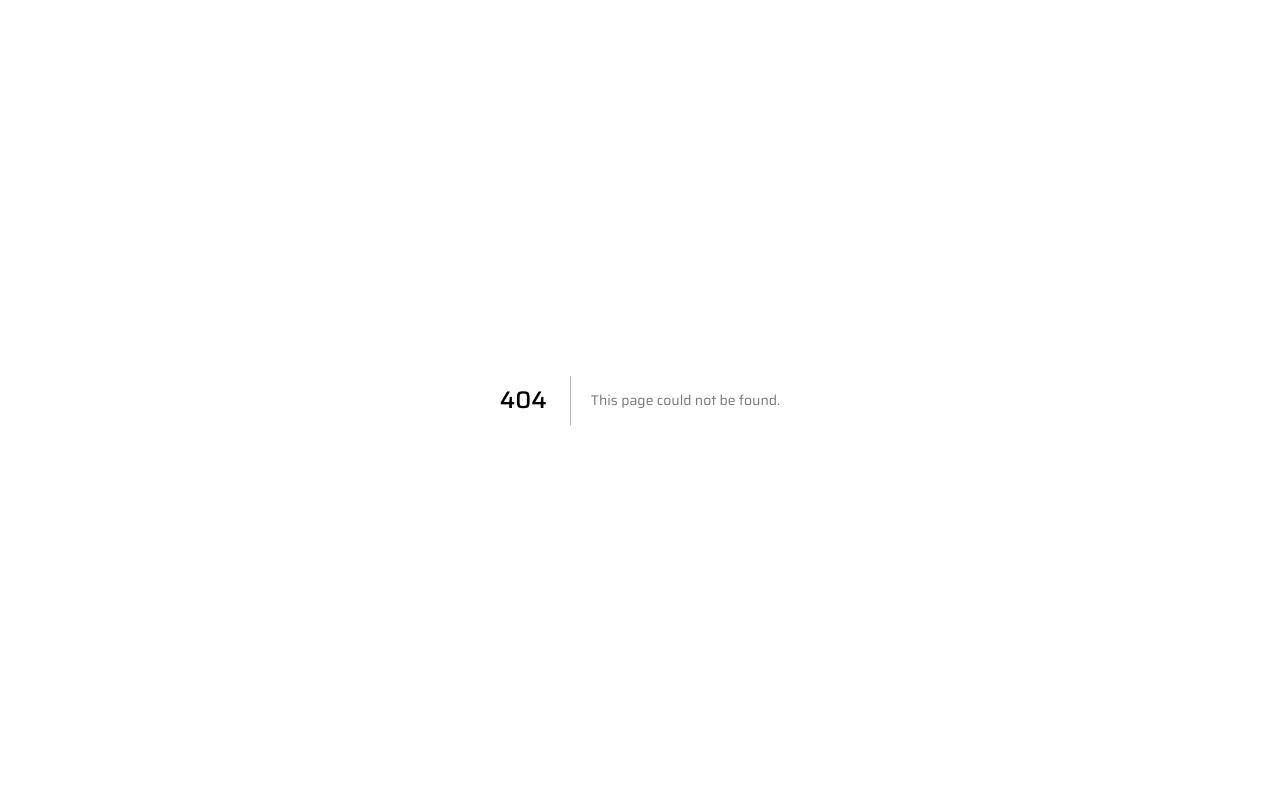
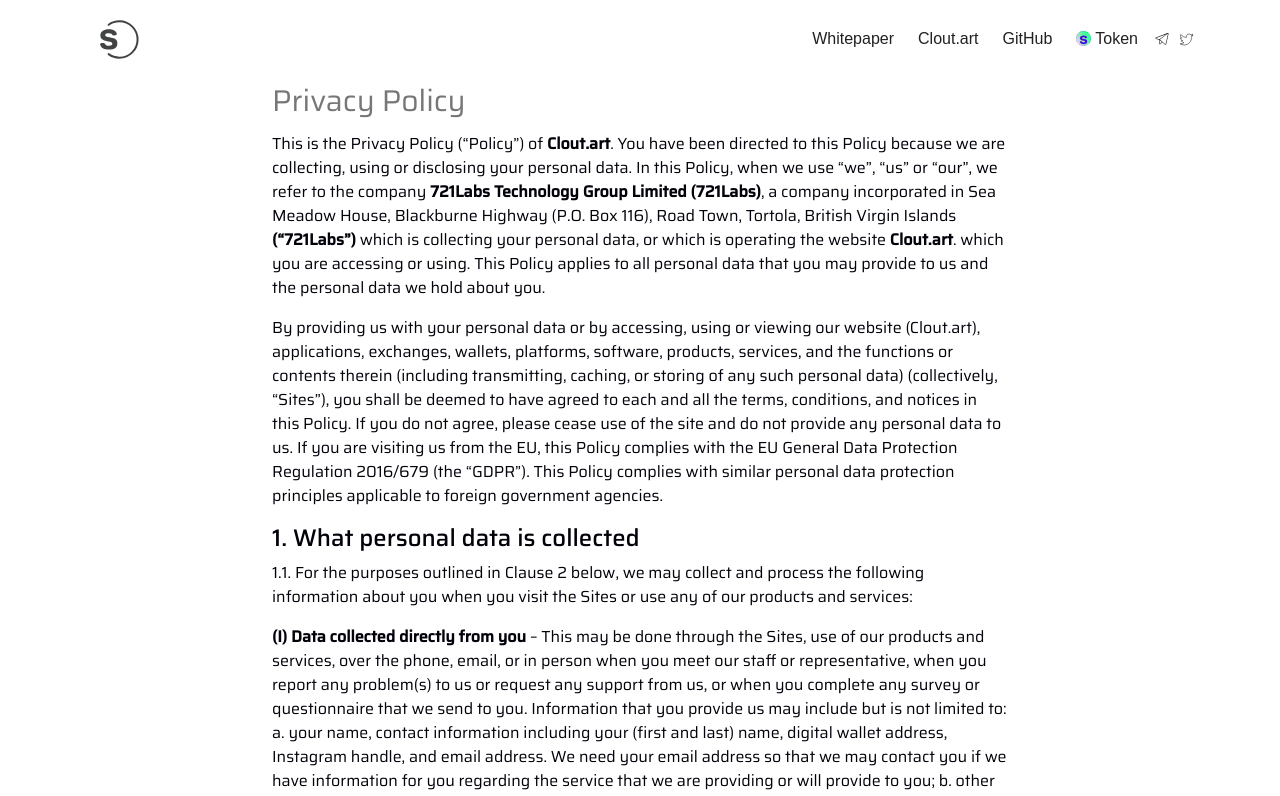
Before and after one commit to swayprotocol/new-onepager, a Next.js app: page /privacy in a window 1280 px wide. Before the commit this address had no page. Shown: the top 796 px of the page. Built offline with nearby package versions, Linux system fonts and the light colour scheme.

Commit message:
Privacy page

```diff
--- /dev/null
+++ b/pages/privacy.tsx
@@ -0,0 +1,16 @@
+import Layout from '../components/Layout';
+import { Navbar } from '../components/Navbar';
+import { Privacy } from '../components/Privacy';
+import { Footer } from '../components/Footer';
+
+
+
+const PrivacyPage = () => (
+  <Layout>
+    <Navbar />
+    <Privacy />
+    <Footer />
+  </Layout>
+)
+
+export default PrivacyPage
```
